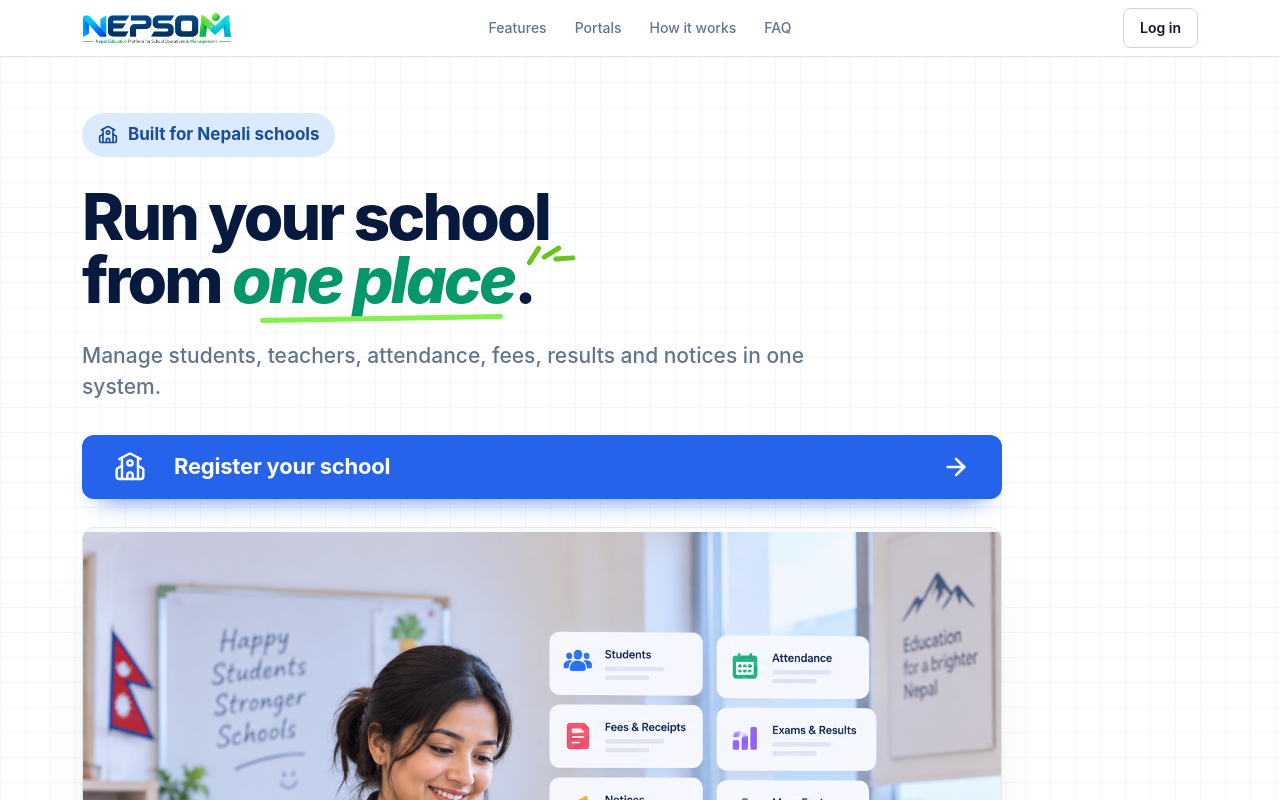
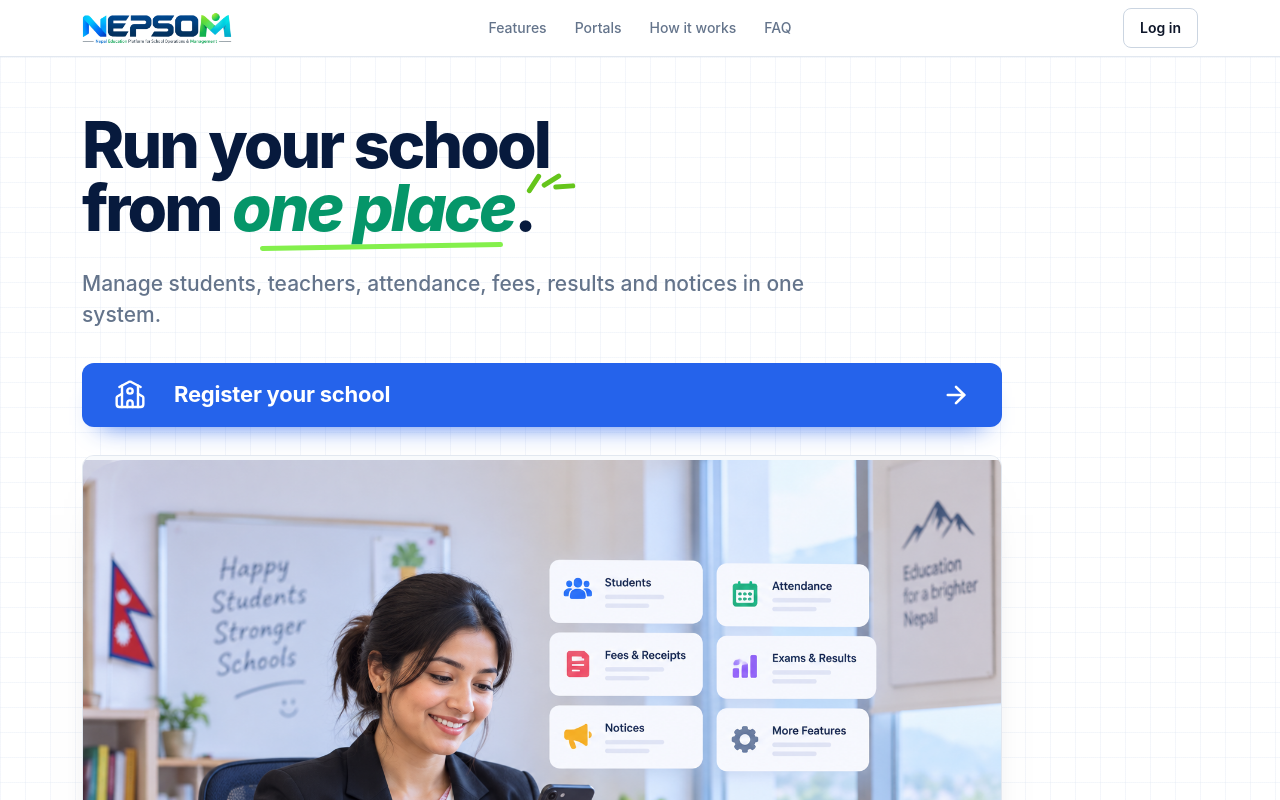
Before and after one commit to basantathapa7495/snap-main, a Next.js app: page / in a window 1280 px wide. Shown: the top 800 px of the page. Built offline with nearby package versions, Linux system fonts and the light colour scheme.

Commit message:
Remove hero audience label

```diff
--- a/app/page.tsx
+++ b/app/page.tsx
@@ -120,14 +120,9 @@ export default function HomePage() {
         <section aria-labelledby="hero-heading" className="border-b border-[#E2E8F0]">
           <div className={`${container} flex flex-col items-start py-8 text-left sm:py-12 lg:py-14`}>
             <div className="w-full max-w-[920px]">
-              <p className="inline-flex min-h-11 items-center gap-2.5 rounded-full bg-[#DBEAFE] px-4 text-[15px] font-bold text-[#164E9B] sm:text-[17px]">
-                <School className="h-5 w-5 shrink-0" strokeWidth={2} aria-hidden="true" />
-                Built for Nepali schools
-              </p>
-
               <h1
                 id="hero-heading"
-                className="mt-7 text-[46px] font-extrabold leading-[0.99] tracking-[-0.045em] text-[#071A3D] sm:text-[56px] lg:text-[64px]"
+                className="text-[46px] font-extrabold leading-[0.99] tracking-[-0.045em] text-[#071A3D] sm:text-[56px] lg:text-[64px]"
               >
                 <span className="block">Run your school</span>
                 <span className="block">
```
